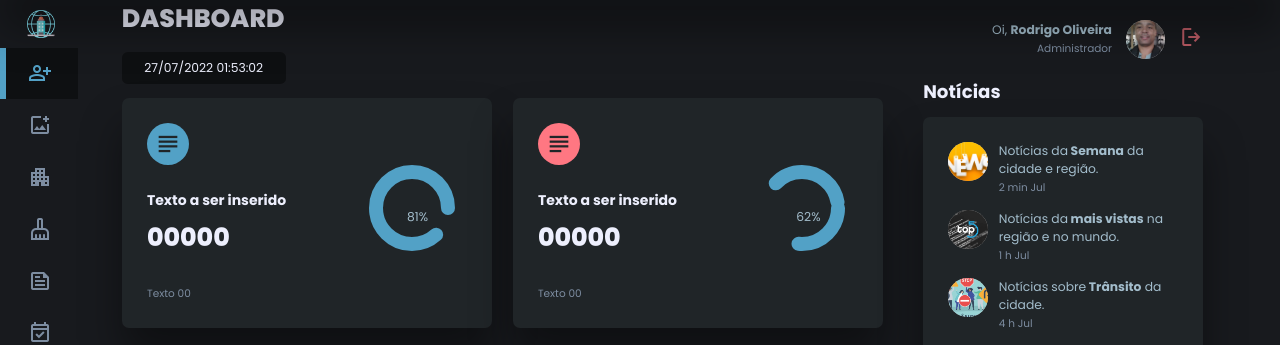
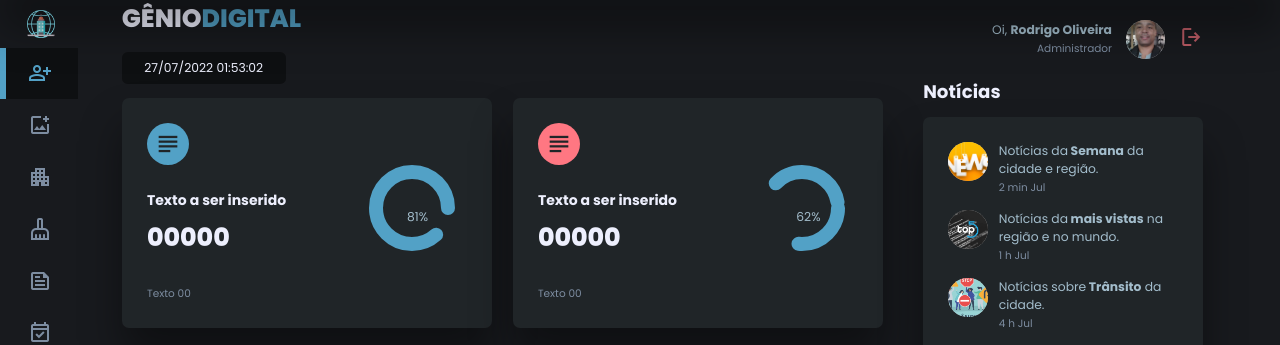
Before and after one commit to rexoliveira/v3_projeto_um_aula_xampp, a PHP site: page /parte_dash_figma/dash_figma.html in a window 1280 px wide. Shown: the part 40-385 px from the top of the page. Run offline with PHP 8.4, Linux system fonts and the light colour scheme.

Commit message:
Nome da dashboard

```diff
--- a/parte_dash_figma/dash_figma.html
+++ b/parte_dash_figma/dash_figma.html
@@ -88,7 +88,7 @@
       <!-- ----------------------FIM DO ASIDE---------------------- -->
 
       <main>
-        <h1>DASHBOARD</h1>
+        <h1 class="genio">GÊNIO<span class="digital">DIGITAL</span></h1>
 
         <div class="date">
           <sapn id="data-hora"></sapn>
--- a/parte_dash_figma/style.css
+++ b/parte_dash_figma/style.css
@@ -48,6 +48,15 @@
     --color-dark-variant: #677483;
     --color-light: rgba(132, 139, 200, 0.18);
     --box-shadow: 0 2rem 3rem var(--color-light);
+}
+
+/* EU */
+
+.genio{
+    color: var(--color-dark);
+}
+.digital{
+    color: var(--color-primary);
 }
 
 /* RESET */
```
